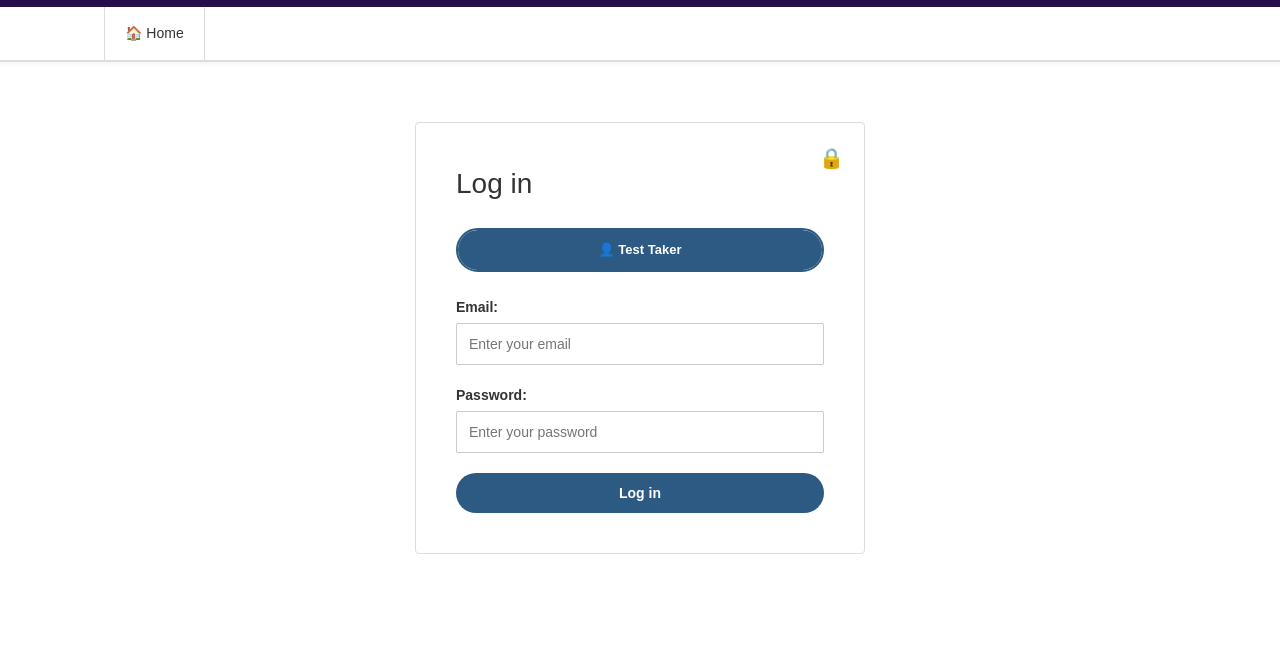
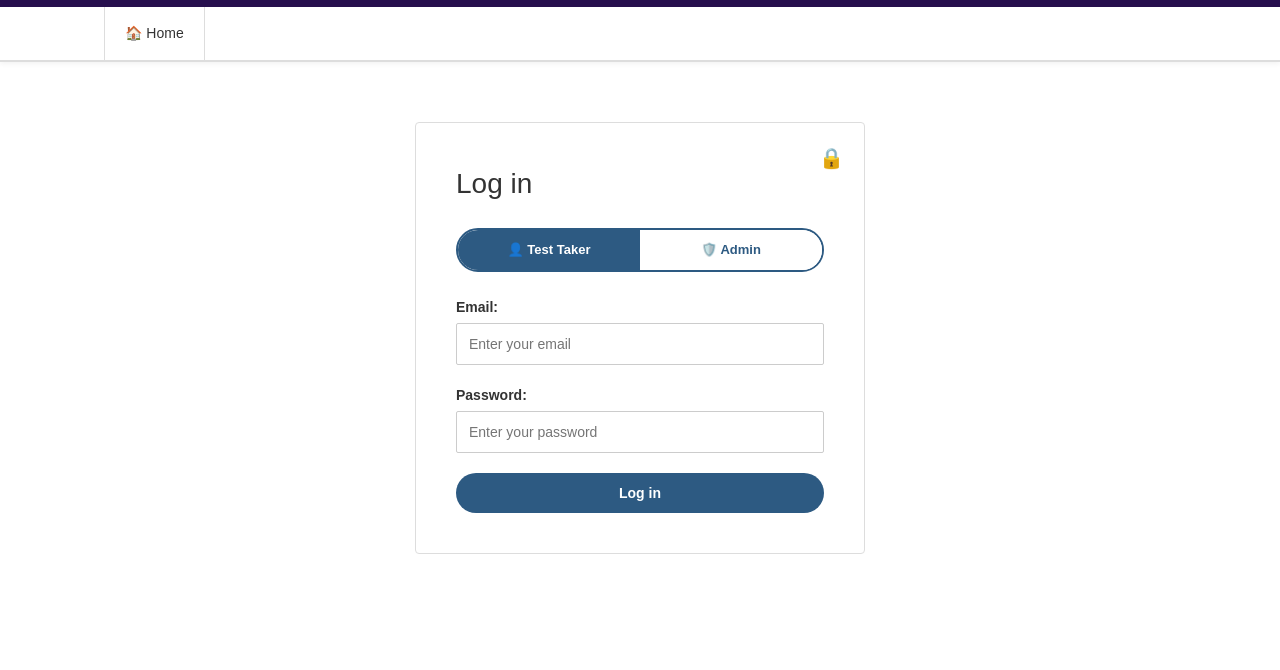
Before and after one commit to CEH254/ielts, a plain HTML site: page index.html in a window 1280 px wide. Both pictures are taken after a click on the link "🔑 Sign in". Shown: the part 130-800 px from the top of the page. Drawn offline with Linux system fonts and the light colour scheme.

Commit message:
Restore Admin login toggle button in index.html

```diff
--- a/index.html
+++ b/index.html
@@ -244,7 +244,7 @@
                 <h2>Log in</h2>
                 <div class="login-toggle">
                     <div class="login-toggle-btn active" onclick="setLoginMode('taker')">👤 Test Taker</div>
-                    <!-- <div class="login-toggle-btn" onclick="setLoginMode('admin')">🛡️ Admin</div>-->
+                     <div class="login-toggle-btn" onclick="setLoginMode('admin')">🛡️ Admin</div>
                 </div>
                 <div id="login-error" class="alert alert-error" style="display:none;"></div>
                 <div class="form-group">
```
